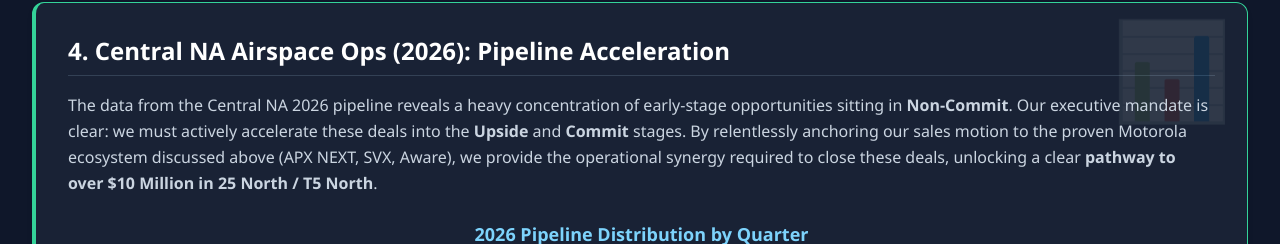
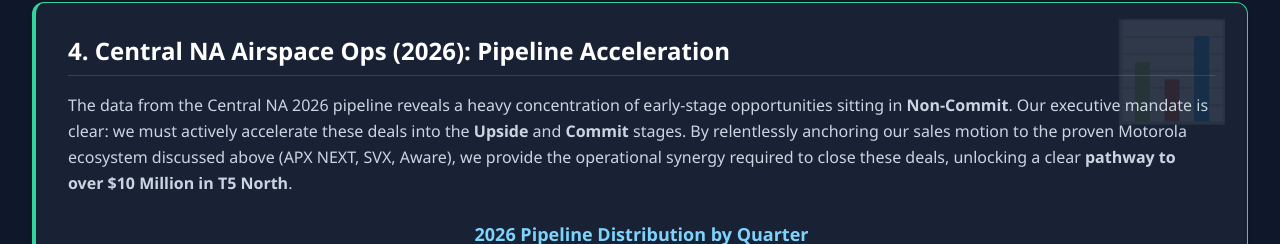
Before and after one commit to GregEhrsam/Project-Blue-Sky-DFR-Strategy, a plain HTML site: page index.html in a window 1280 px wide. Shown: the part 2775-3019 px from the top of the page. Drawn offline with nearby package versions, Linux system fonts and the light colour scheme.

Commit message:
Update index.html

```diff
--- a/index.html
+++ b/index.html
@@ -147,7 +147,7 @@
         <div class="absolute top-0 right-0 p-4 opacity-10 text-8xl">📊</div>
         <h3 class="text-2xl font-bold mb-4 text-white border-b border-slate-700 pb-2">4. Central NA Airspace Ops (2026): Pipeline Acceleration</h3>
         <p class="text-slate-300 mb-6 leading-relaxed relative z-10">
-            The data from the Central NA 2026 pipeline reveals a heavy concentration of early-stage opportunities sitting in <strong>Non-Commit</strong>. Our executive mandate is clear: we must actively accelerate these deals into the <strong>Upside</strong> and <strong>Commit</strong> stages. By relentlessly anchoring our sales motion to the proven Motorola ecosystem discussed above (APX NEXT, SVX, Aware), we provide the operational synergy required to close these deals, unlocking a clear <strong>pathway to over $10 Million in 25 North / T5 North</strong>.
+            The data from the Central NA 2026 pipeline reveals a heavy concentration of early-stage opportunities sitting in <strong>Non-Commit</strong>. Our executive mandate is clear: we must actively accelerate these deals into the <strong>Upside</strong> and <strong>Commit</strong> stages. By relentlessly anchoring our sales motion to the proven Motorola ecosystem discussed above (APX NEXT, SVX, Aware), we provide the operational synergy required to close these deals, unlocking a clear <strong>pathway to over $10 Million in T5 North</strong>.
         </p>
 
         <div class="flex flex-col w-full relative z-10">
```
